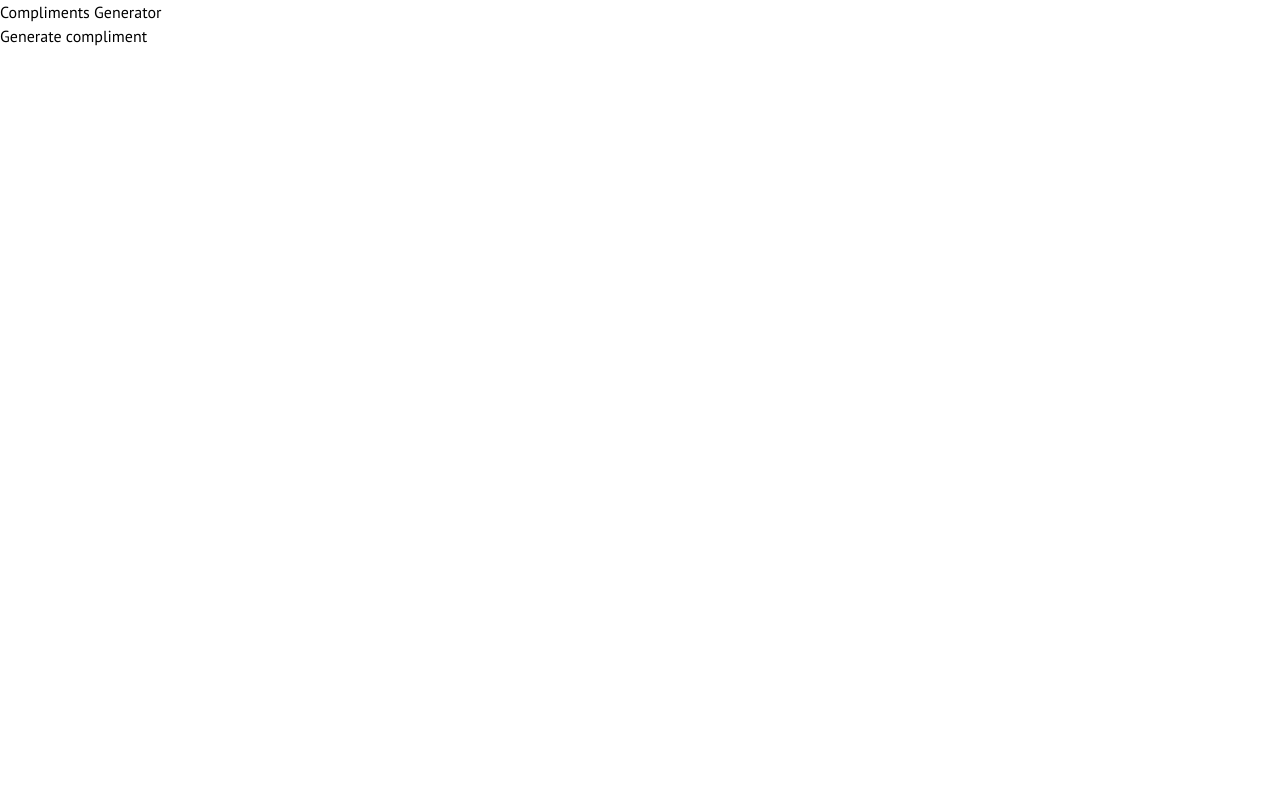
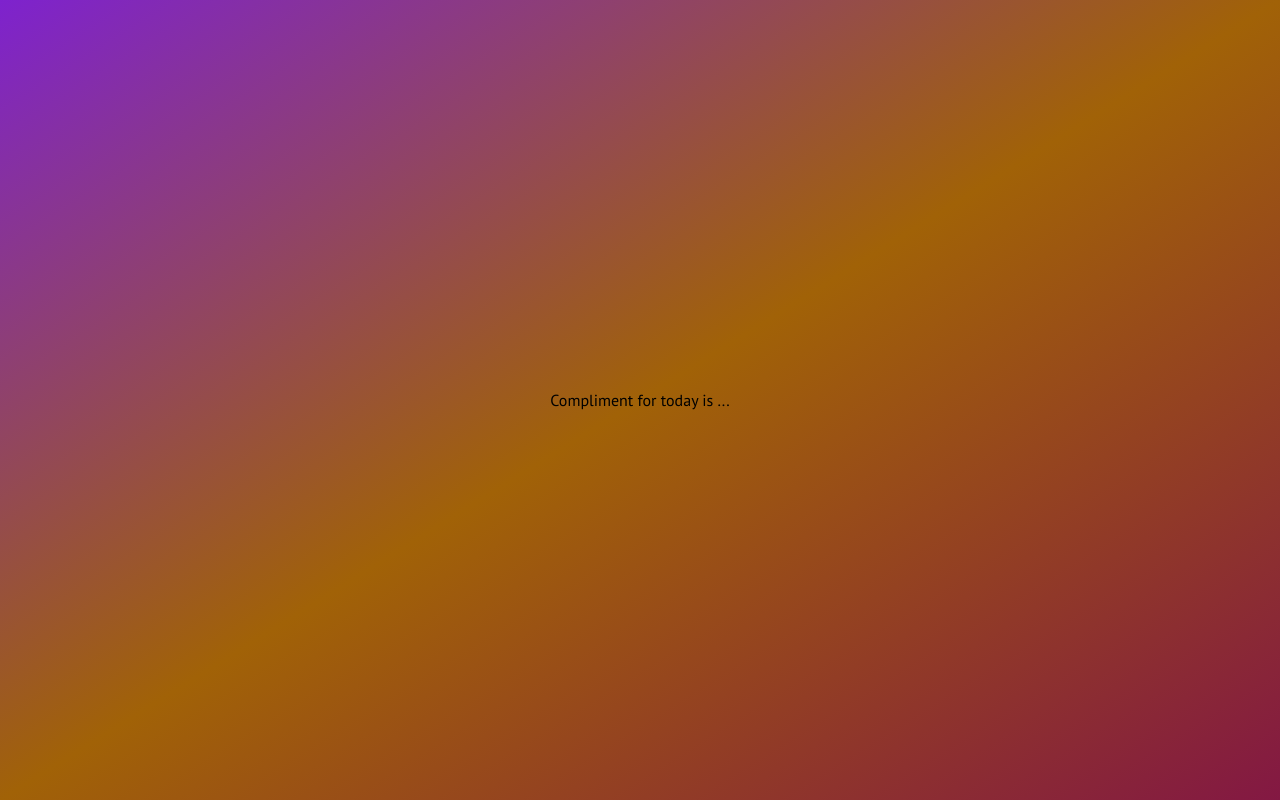
Before and after one commit to Pieczasz/generator-komplementow, a React (Vite) app: page / in a window 1280 px wide. Built offline with nearby package versions, Linux system fonts and the light colour scheme.

Commit message:
removed header

```diff
--- a/package.json
+++ b/package.json
@@ -24,6 +24,8 @@
     "eslint-plugin-react-hooks": "^4.6.0",
     "eslint-plugin-react-refresh": "^0.4.5",
     "postcss": "^8.4.37",
+    "prettier": "^3.2.5",
+    "prettier-plugin-tailwindcss": "^0.5.12",
     "tailwindcss": "^3.4.1",
     "typescript": "^5.2.2",
     "vite": "^5.1.6"
--- a/src/App.tsx
+++ b/src/App.tsx
@@ -1,12 +1,10 @@
 import React from 'react';
 import './App.css';
-import Header from './Header';
 import GenerateCompliment from './GenerateCompliment';
 
 function App() {
 	return (
-		<div className="container">
-			<Header />
+		<div className="h-screen flex flex-col justify-center items-center from-purple-700 via-yellow-700 to-pink-900 bg-gradient-to-br">
 			<GenerateCompliment />
 		</div>
 	);
--- a/src/GenerateCompliment.tsx
+++ b/src/GenerateCompliment.tsx
@@ -21,7 +21,9 @@ function GenerateCompliment() {
 
 	return (
 		<main>
-			<button onClick={generateRandomCompliment}>Generate compliment</button>
+			<button onClick={generateRandomCompliment}>
+				Compliment for today is ...
+			</button>
 			{randomCompliment && <p>{randomCompliment}</p>}
 		</main>
 	);
--- a/src/Header.tsx
+++ /dev/null
@@ -1,9 +0,0 @@
-function Header() {
-	return (
-		<header>
-			<h1>Compliments Generator</h1>
-		</header>
-	);
-}
-
-export default Header;
```
Also changed, not shown: 1 other file (tests, documents, lock files or other folders).
